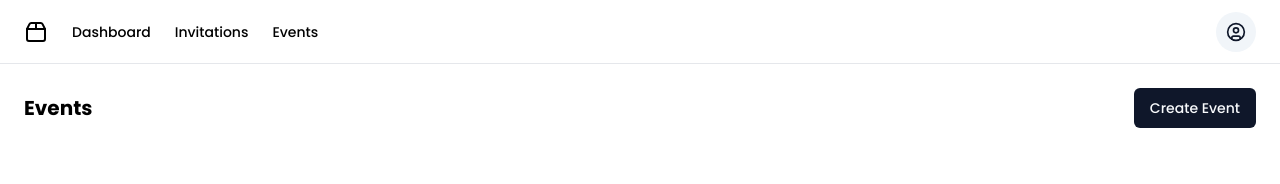
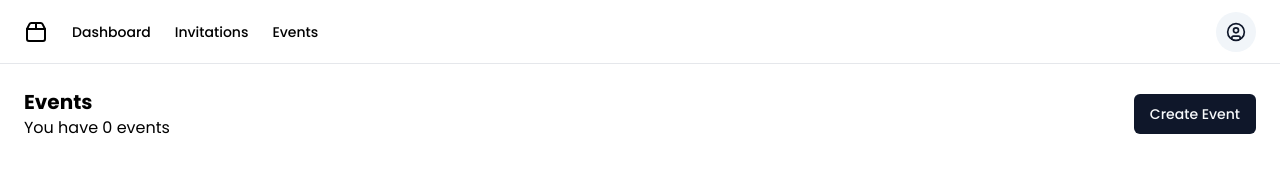
Before and after one commit to Ashakour1/Eventify, a React (Vite) app in the folder client/: page /admin/events in a window 1280 px wide. Shown: the top 184 px of the page. Built offline with nearby package versions, Linux system fonts and the light colour scheme; no server answers.

Commit message:
feat: Enhance EventsAdmin component with event count display and navigation to create event

```diff
--- a/client/src/pages/Dashboard/events.jsx
+++ b/client/src/pages/Dashboard/events.jsx
@@ -11,8 +11,11 @@ import {
 } from "@/components/ui/table";
 import { Button } from "@/components/ui/button";
 import Dailog from "@/components/Dailog";
+import { Link, useNavigate } from "react-router-dom";
 const EventsAdmin = () => {
   const [events, setEvents] = useState([]);
+
+  const navigate = useNavigate();
 
   useEffect(() => {
     const fetchData = async () => {
@@ -64,8 +67,13 @@ const EventsAdmin = () => {
       <DHeader />
       <div className="container mx-auto p-6">
         <div className="flex justify-between items-center mb-10">
-          <h1 className="text-xl font-bold">Events</h1>
-          <Dailog className="" />
+          <div className="flex flex-col">
+            <h1 className="text-xl font-bold">Events</h1>
+            <p>You have {events.length} events </p>
+          </div>
+          <Link to="/admin/event/add">
+            <Button>Create Event</Button>
+          </Link>
         </div>
         <div className="overflow-x-auto">
           <Table>
@@ -89,7 +97,7 @@ const EventsAdmin = () => {
                     <Button
                       variant="outline"
                       size="sm"
-                      onClick={() => handleEdit(event.id)}
+                      onClick={() => navigate(`/admin/event/edit/${event.id}`)}
                     >
                       Edit
                     </Button>
```
